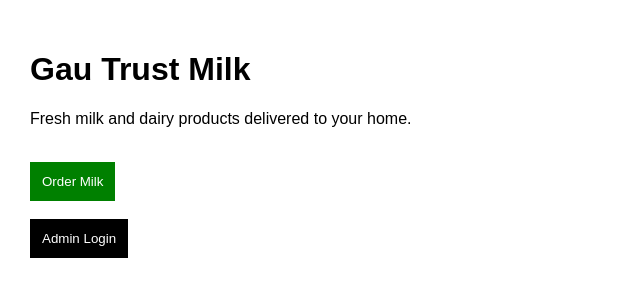
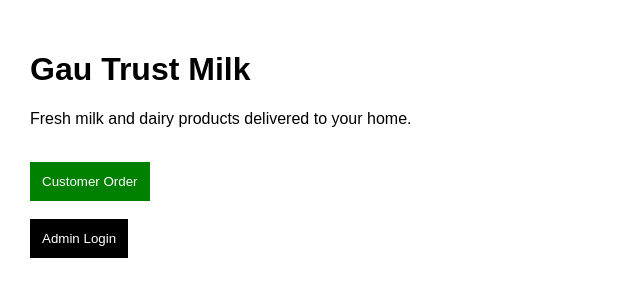
Before and after one commit to rudrajain95/gau-trust, a Next.js app: page / in a window 1280 px wide. Shown: the top 300 px of the page, without its empty margins (0-640 px from the left). Built offline with nearby package versions, Linux system fonts and the light colour scheme.

Commit message:
change order button text

```diff
--- a/app/page.tsx
+++ b/app/page.tsx
@@ -19,7 +19,7 @@ export default function HomePage() {
           color:"white",
           border:"none"
         }}>
-          Order Milk
+          Customer Order
         </button>
       </a>
 
```
